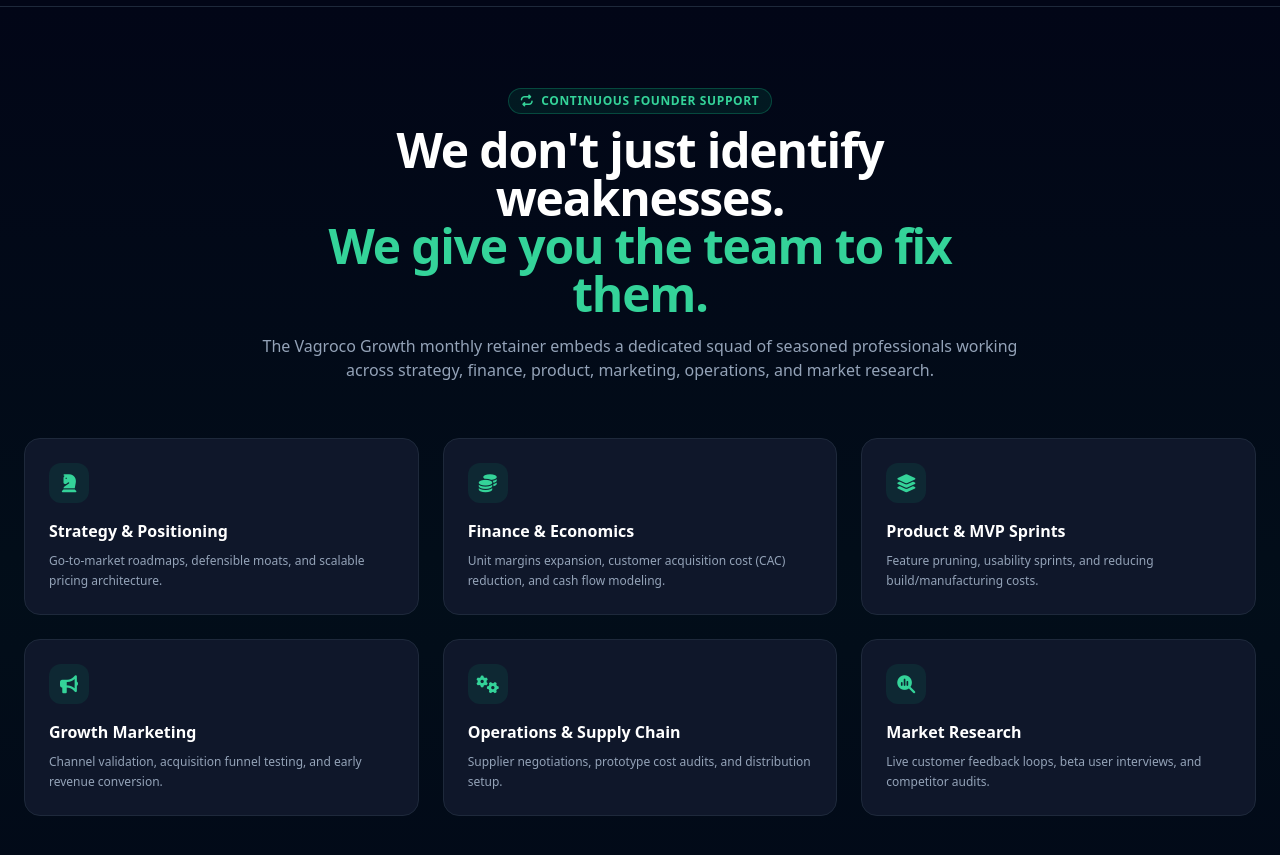
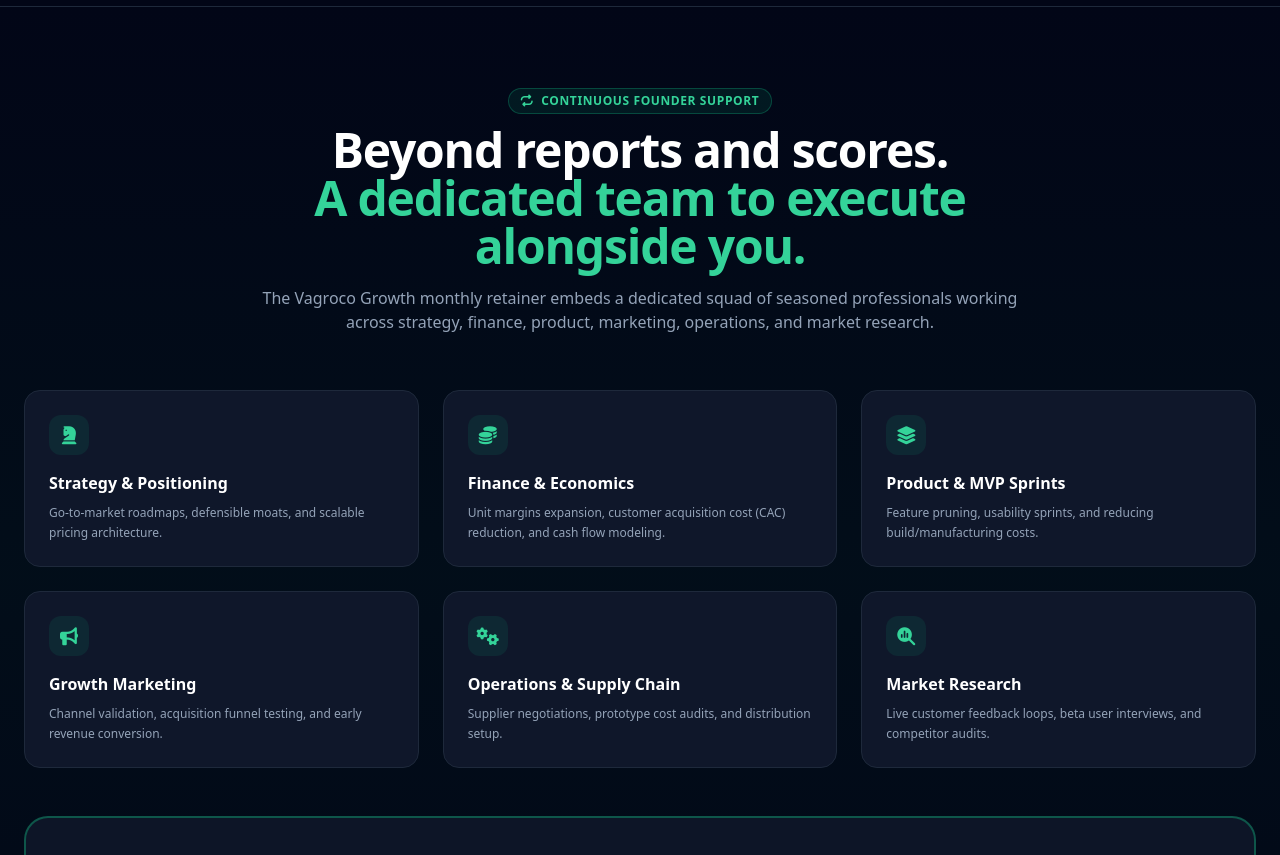
Before and after one commit to dripwear009-commits/vagroco, a plain HTML site: page index.html in a window 1280 px wide. Shown: the part 1480-2335 px from the top of the page. Drawn offline with nearby package versions, Linux system fonts and the light colour scheme.

Commit message:
Update index.html

```diff
--- a/index.html
+++ b/index.html
@@ -148,8 +148,8 @@
             Continuous Founder Support
           </div>
           <h2 class="text-3xl sm:text-5xl font-extrabold text-white tracking-tight">
-            We don't just identify weaknesses.<br/>
-            <span class="text-emerald-400">We give you the team to fix them.</span>
+            Beyond reports and scores.<br/>
+            <span class="text-emerald-400">A dedicated team to execute alongside you.</span>
           </h2>
           <p class="text-slate-400 text-sm sm:text-base mt-4 leading-relaxed">
             The Vagroco Growth monthly retainer embeds a dedicated squad of seasoned professionals working across strategy, finance, product, marketing, operations, and market research.
```
